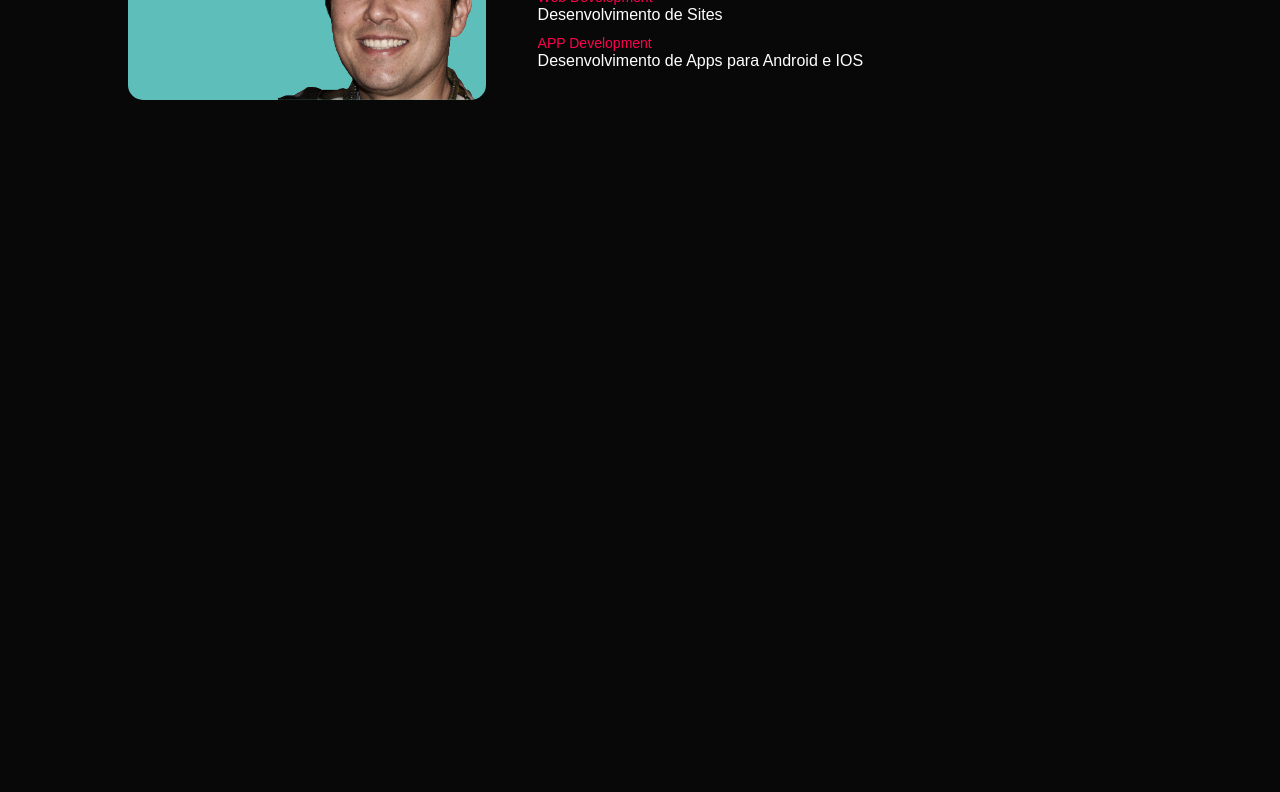
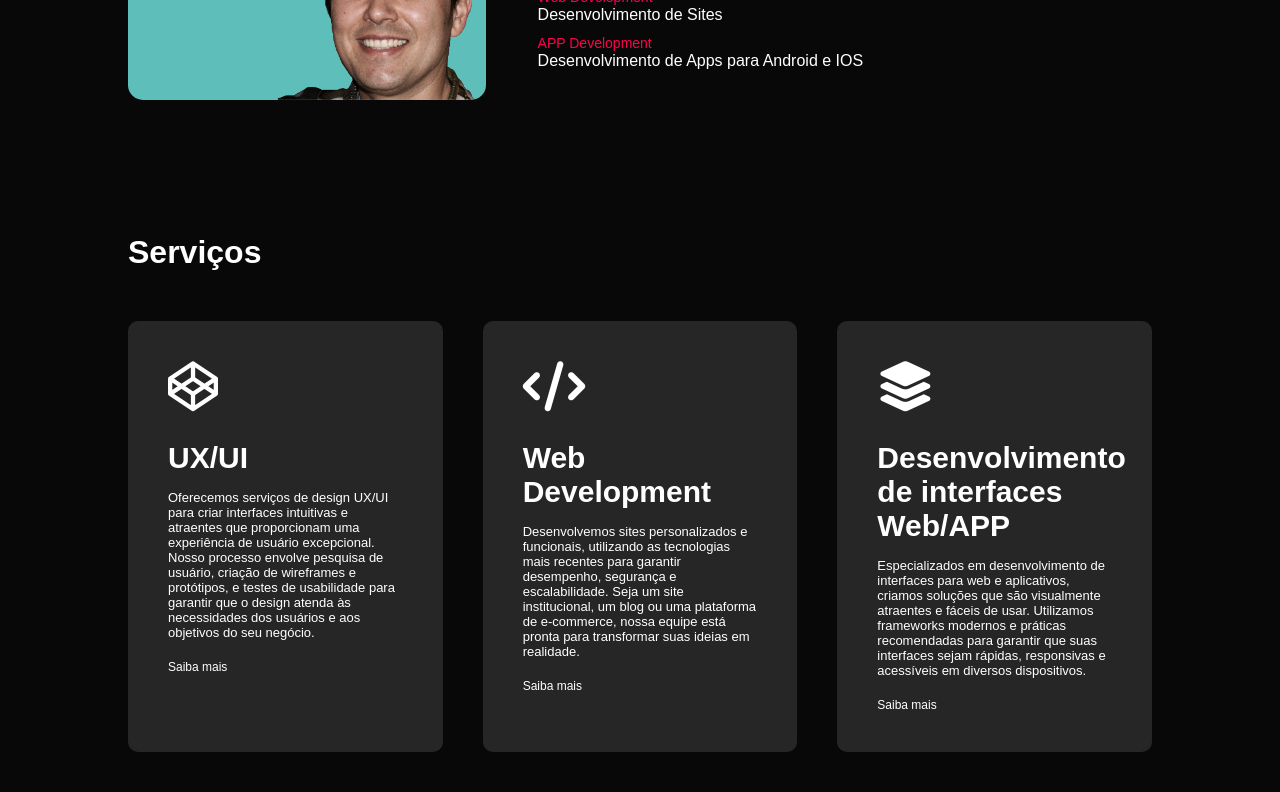
Before and after one commit to Gbardellaa/DesenvoveWeb, a PHP site: page / in a window 1280 px wide. Shown: the part 1256-2048 px from the top of the page. Before the commit the page ends 1356 px from the top, so only its background shows below. Run offline with PHP 8.4, Linux system fonts and the light colour scheme; some libraries are stand-ins or nearby versions.

Commit message:
Portifólio - 12/05

```diff
--- a/portifolio/css/style.css
+++ b/portifolio/css/style.css
@@ -8,6 +8,7 @@
     --bg--cinza-escuro: #080808;
     --branco: #fff;
     --magenta: #ff004f;
+    --bg-cinza:#262626;
 }
 body {
 background-color: var(--bg--cinza-escuro);
@@ -129,3 +130,40 @@ nav ul li a:hover::after{
 .aba-conteudos.aba-ativa {
     display: block;
 }
+#servicos {
+    padding: 30px 0;
+}
+.list-servicos {
+    display: grid;
+    grid-template-columns: repeat(auto-fit, minmax(250px, 1fr));
+    gap: 40px;
+    margin-top: 50px;
+}
+.list-servicos div {
+    background-color: var(--bg-cinza);
+    padding: 40px;
+    font-size: 13px;
+    font-weight: 300;
+    border-right: 10px;
+    border-radius: 10px;
+    transition:background-color 0.5s, transform 0.5s;
+}
+.list-servicos div i {
+    font-size: 50px;
+    margin-bottom: 30px;
+}
+.list-servicos div h2 {
+    font-size: 30px;
+    font-weight: bold;
+    margin-bottom: 15px;
+}.list-servicos div a {
+    text-decoration: none;
+    color: var(--branco);
+    font-size: 12px;
+    margin-top: 20px;
+    display: inline-block;
+}
+.list-servicos div:hover {
+    background-color: #ff004f;
+    transform: translateY(-10px);
+}
--- a/portifolio/index.html
+++ b/portifolio/index.html
@@ -5,6 +5,7 @@
     <meta name="viewport" content="width=device-width, initial-scale=1.0">
     <title>Portifólio</title>
     <link rel="stylesheet" href="css/style.css">
+    <script src="https://kit.fontawesome.com/5ca242fe38.js" crossorigin="anonymous"></script>
 </head>
 <body>
     <!--CABEÇALHO DO SITE-->
@@ -66,6 +67,32 @@
             </div>
         </div>
     </div>
+    <!----------------------------------------------------------Serviços----------------------------------------------------->
+    <div id="servicos">
+        <div class="container">
+            <h1 class="subtítulo">Serviços</h1>
+            <div class="list-servicos">
+                <div>
+                    <i class="fa-brands fa-codepen"></i>
+                    <h2> UX/UI</h2>
+                    <p>Oferecemos serviços de design UX/UI para criar interfaces intuitivas e atraentes que proporcionam uma experiência de usuário excepcional. Nosso processo envolve pesquisa de usuário, criação de wireframes e protótipos, e testes de usabilidade para garantir que o design atenda às necessidades dos usuários e aos objetivos do seu negócio.</p>
+                    <a href="#"> Saiba mais</a>
+                </div>
+                <div>
+                    <i class="fa-solid fa-code"></i>
+                    <h2> Web Development</h2>
+                    <p> Desenvolvemos sites personalizados e funcionais, utilizando as tecnologias mais recentes para garantir desempenho, segurança e escalabilidade. Seja um site institucional, um blog ou uma plataforma de e-commerce, nossa equipe está pronta para transformar suas ideias em realidade.</p>
+                    <a href="#">Saiba mais</a>
+                </div>
+                <div>
+                    <i class="fa-solid fa-layer-group"></i>
+                    <h2> Desenvolvimento de interfaces Web/APP</h2>
+                    <p>Especializados em desenvolvimento de interfaces para web e aplicativos, criamos soluções que são visualmente atraentes e fáceis de usar. Utilizamos frameworks modernos e práticas recomendadas para garantir que suas interfaces sejam rápidas, responsivas e acessíveis em diversos dispositivos.</p>
+                    <a href="#">Saiba mais</a>
+                </div>
+            </div>
+        </div>
+    </div>
     <script>
         var abaLinks = document.getElementsByClassName("aba-links");
         var abaConteudos = document.getElementsByClassName("aba-conteudos");
```
